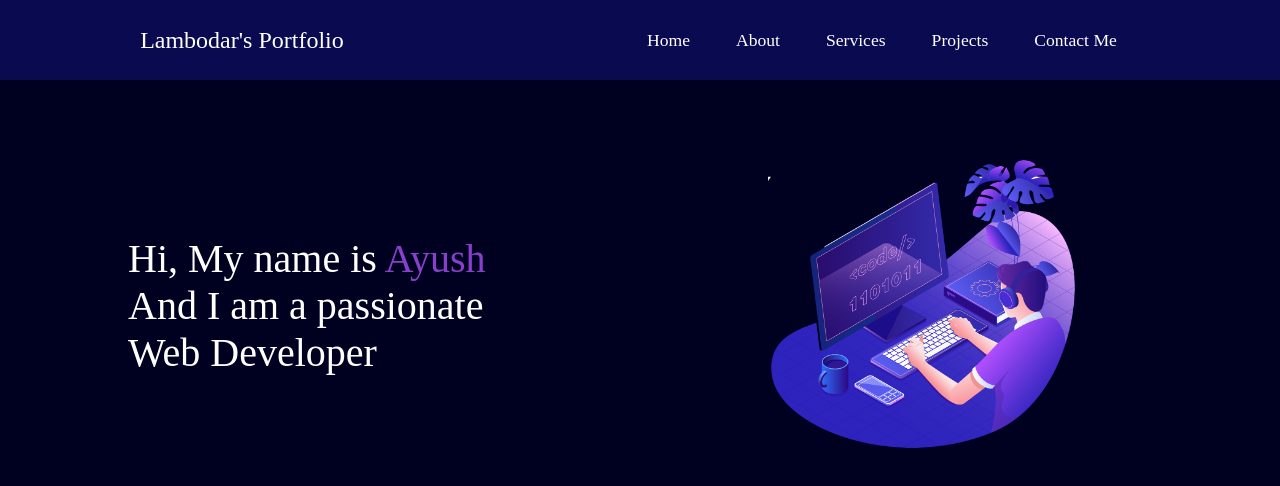
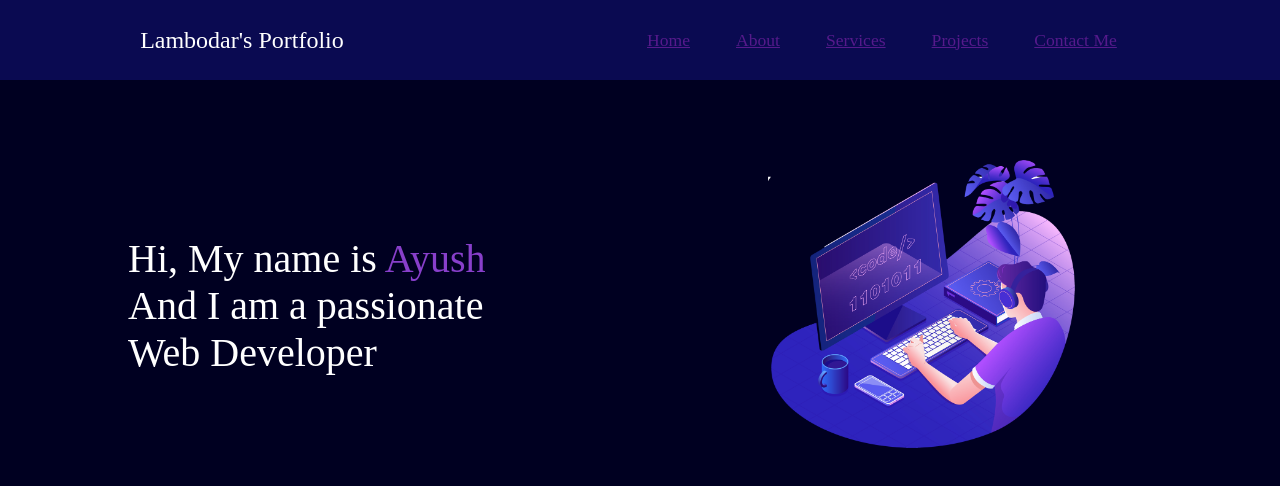
Before and after one commit to lambodarbag/lambodarbag.com, a plain HTML site: page index.html in a window 1280 px wide. Drawn offline with Linux system fonts and the light colour scheme.

Commit message:
doc: udated

```diff
--- a/index.html
+++ b/index.html
@@ -15,11 +15,11 @@
             <div class="left">Lambodar's Portfolio</div>
             <div class="right">
                 <ul>
-                    <li>Home</li>
-                    <li>About</li>
-                    <li>Services</li>
-                    <li>Projects</li>
-                    <li>Contact Me</li>
+                    <a href=""><li>Home</li></a>
+                    <a href=""><li>About</li></a>
+                    <a href=""><li>Services</li></a>
+                    <a href=""><li>Projects</li></a>
+                    <a href=""><li>Contact Me</li></a>
                 </ul>
             </div>
         </nav>
```
